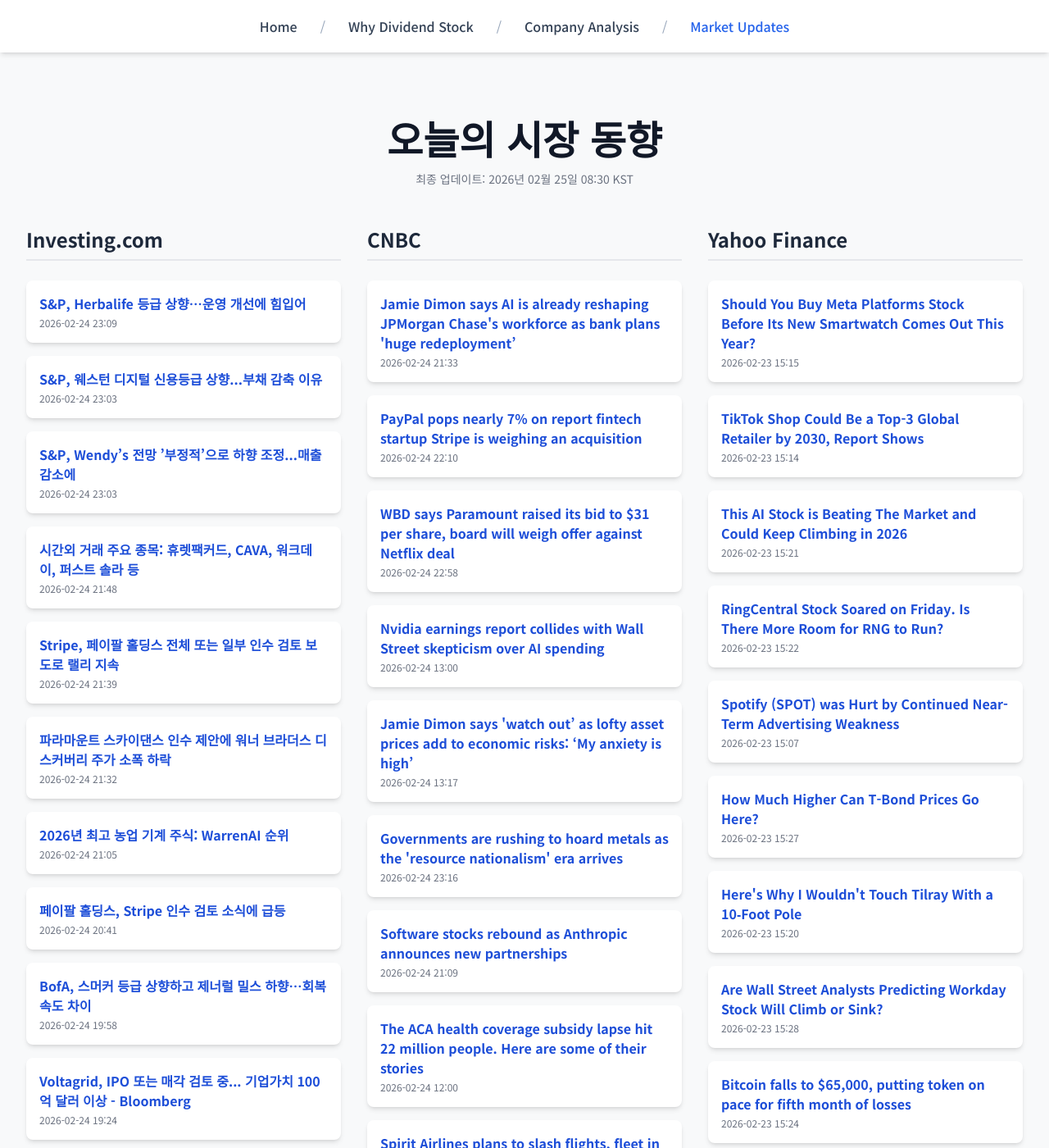
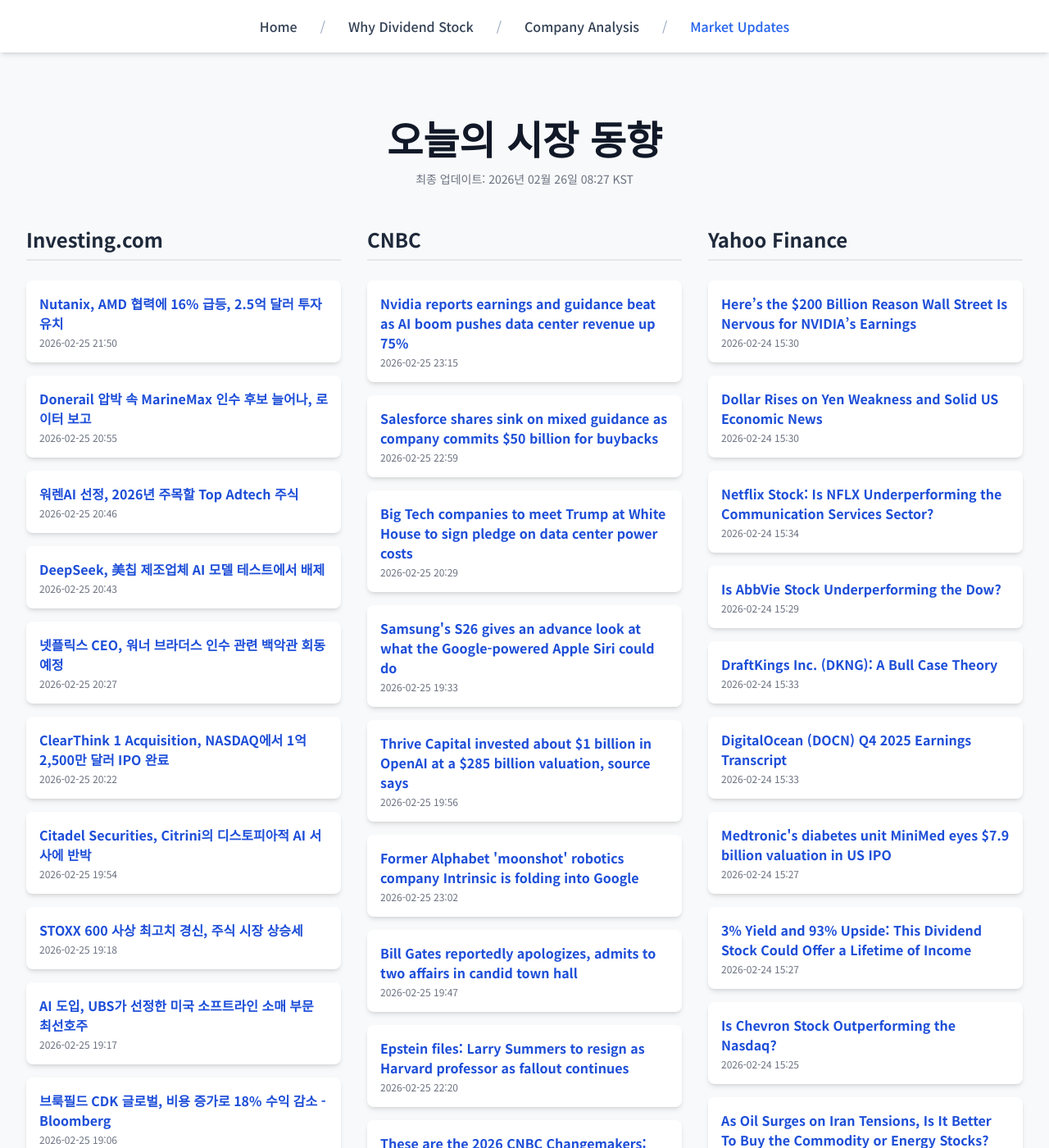
Before and after one commit to Kay-Hwang/my-company-analysis, a Jekyll site: the page built from market-updates.html, in a window 1280 px wide and 1400 px high. Shown: the whole window at 82% size. Built offline with Jekyll 4.4.1, drawn with Linux system fonts in a browser that asks for light colours; nearby versions of some CDN libraries; a script that is not in the unit is left out; some of the changed text lies outside the part shown.

Commit message:
Update daily data

```diff
--- a/_data/latest_data.json
+++ b/_data/latest_data.json
@@ -1,190 +1,190 @@
 {
-  "lastUpdated": "2026년 02월 25일 08:30 KST",
+  "lastUpdated": "2026년 02월 26일 08:27 KST",
   "news": {
     "investing": [
       {
-        "title": "S&P, Herbalife 등급 상향…운영 개선에 힘입어",
-        "link": "https://kr.investing.com/news/stock-market-news/article-93CH-1838288",
-        "pubDate": "2026-02-24 23:09:10",
-        "summary": "S&P, Herbalife 등급 상향…운영 개선에 힘입어"
+        "title": "Nutanix, AMD 협력에 16% 급등, 2.5억 달러 투자 유치",
+        "link": "https://kr.investing.com/news/stock-market-news/article-93CH-1840308",
+        "pubDate": "2026-02-25 21:50:20",
+        "summary": "Nutanix, AMD 협력에 16% 급등, 2.5억 달러 투자 유치"
       },
       {
-        "title": "S&P, 웨스턴 디지털 신용등급 상향...부채 감축 이유",
-        "link": "https://kr.investing.com/news/stock-market-news/article-93CH-1838284",
-        "pubDate": "2026-02-24 23:03:18",
-        "summary": "S&P, 웨스턴 디지털 신용등급 상향...부채 감축 이유"
+        "title": "Donerail 압박 속 MarineMax 인수 후보 늘어나, 로이터 보고",
+        "link": "https://kr.investing.com/news/stock-market-news/article-1840100",
+        "pubDate": "2026-02-25 20:55:09",
+        "summary": "Donerail 압박 속 MarineMax 인수 후보 늘어나, 로이터 보고"
       },
       {
-        "title": "S&P, Wendy’s 전망 ’부정적’으로 하향 조정...매출 감소에",
-        "link": "https://kr.investing.com/news/stock-market-news/article-93CH-1838283",
-        "pubDate": "2026-02-24 23:03:17",
-        "summary": "S&P, Wendy’s 전망 ’부정적’으로 하향 조정...매출 감소에"
+        "title": "워렌AI 선정, 2026년 주목할 Top Adtech 주식",
+        "link": "https://kr.investing.com/news/stock-market-news/article-93CH-1840083",
+        "pubDate": "2026-02-25 20:46:46",
+        "summary": "워렌AI 선정, 2026년 주목할 Top Adtech 주식"
       },
       {
-        "title": "시간외 거래 주요 종목: 휴렛팩커드, CAVA, 워크데이, 퍼스트 솔라 등",
-        "link": "https://kr.investing.com/news/stock-market-news/article-432SI-1838204",
-        "pubDate": "2026-02-24 21:48:03",
-        "summary": "시간외 거래 주요 종목: 휴렛팩커드, CAVA, 워크데이, 퍼스트 솔라 등"
+        "title": "DeepSeek, 美칩 제조업체 AI 모델 테스트에서 배제",
+        "link": "https://kr.investing.com/news/stock-market-news/article-93CH-1840077",
+        "pubDate": "2026-02-25 20:43:09",
+        "summary": "DeepSeek, 美칩 제조업체 AI 모델 테스트에서 배제"
       },
       {
-        "title": "Stripe, 페이팔 홀딩스 전체 또는 일부 인수 검토 보도로 랠리 지속",
-        "link": "https://kr.investing.com/news/stock-market-news/article-1838187",
-        "pubDate": "2026-02-24 21:39:53",
-        "summary": "Stripe, 페이팔 홀딩스 전체 또는 일부 인수 검토 보도로 랠리 지속"
+        "title": "넷플릭스 CEO, 워너 브라더스 인수 관련 백악관 회동 예정",
+        "link": "https://kr.investing.com/news/stock-market-news/article-93CH-1840051",
+        "pubDate": "2026-02-25 20:27:06",
+        "summary": "넷플릭스 CEO, 워너 브라더스 인수 관련 백악관 회동 예정"
       },
       {
-        "title": "파라마운트 스카이댄스 인수 제안에 워너 브라더스 디스커버리 주가 소폭 하락",
-        "link": "https://kr.investing.com/news/stock-market-news/article-1838162",
-        "pubDate": "2026-02-24 21:32:52",
-        "summary": "파라마운트 스카이댄스 인수 제안에 워너 브라더스 디스커버리 주가 소폭 하락"
+        "title": "ClearThink 1 Acquisition, NASDAQ에서 1억 2,500만 달러 IPO 완료",
+        "link": "https://kr.investing.com/news/stock-market-news/article-432SI-1840043",
+        "pubDate": "2026-02-25 20:22:08",
+        "summary": "ClearThink 1 Acquisition, NASDAQ에서 1억 2,500만 달러 IPO 완료"
       },
       {
-        "title": "2026년 최고 농업 기계 주식: WarrenAI 순위",
-        "link": "https://kr.investing.com/news/stock-market-news/article-93CH-1838045",
-        "pubDate": "2026-02-24 21:05:07",
-        "summary": "2026년 최고 농업 기계 주식: WarrenAI 순위"
+        "title": "Citadel Securities, Citrini의 디스토피아적 AI 서사에 반박",
+        "link": "https://kr.investing.com/news/stock-market-news/article-1839996",
+        "pubDate": "2026-02-25 19:54:17",
+        "summary": "Citadel Securities, Citrini의 디스토피아적 AI 서사에 반박"
       },
       {
-        "title": "페이팔 홀딩스, Stripe 인수 검토 소식에 급등",
-        "link": "https://kr.investing.com/news/stock-market-news/article-93CH-1838028",
-        "pubDate": "2026-02-24 20:41:00",
-        "summary": "페이팔 홀딩스, Stripe 인수 검토 소식에 급등"
+        "title": "STOXX 600 사상 최고치 경신, 주식 시장 상승세",
+        "link": "https://kr.investing.com/news/stock-market-news/article-93CH-1839944",
+        "pubDate": "2026-02-25 19:18:05",
+        "summary": "STOXX 600 사상 최고치 경신, 주식 시장 상승세"
       },
       {
-        "title": "BofA, 스머커 등급 상향하고 제너럴 밀스 하향…회복 속도 차이",
-        "link": "https://kr.investing.com/news/stock-market-news/article-1837997",
-        "pubDate": "2026-02-24 19:58:32",
-        "summary": "BofA, 스머커 등급 상향하고 제너럴 밀스 하향…회복 속도 차이"
+        "title": "AI 도입, UBS가 선정한 미국 소프트라인 소매 부문 최선호주",
+        "link": "https://kr.investing.com/news/stock-market-news/article-93CH-1839940",
+        "pubDate": "2026-02-25 19:17:29",
+        "summary": "AI 도입, UBS가 선정한 미국 소프트라인 소매 부문 최선호주"
       },
       {
-        "title": "Voltagrid, IPO 또는 매각 검토 중... 기업가치 100억 달러 이상 - Bloomberg",
-        "link": "https://kr.investing.com/news/stock-market-news/article-432SI-1837965",
-        "pubDate": "2026-02-24 19:24:10",
-        "summary": "Voltagrid, IPO 또는 매각 검토 중... 기업가치 100억 달러 이상 - Bloomberg"
+        "title": "브룩필드 CDK 글로벌, 비용 증가로 18% 수익 감소 - Bloomberg",
+        "link": "https://kr.investing.com/news/stock-market-news/article-93CH-1839922",
+        "pubDate": "2026-02-25 19:06:42",
+        "summary": "브룩필드 CDK 글로벌, 비용 증가로 18% 수익 감소 - Bloomberg"
       }
     ],
     "cnbc": [
       {
-        "title": "Jamie Dimon says AI is already reshaping JPMorgan Chase's workforce as bank plans 'huge redeployment’",
-        "link": "https://www.cnbc.com/2026/02/24/jpm-ceo-jamie-dimon-ai-reshaping-workforce-redeployment.html",
-        "pubDate": "Tue, 24 Feb 2026 21:33:36 GMT",
-        "summary": "JPMorgan, the world's biggest bank by market cap, has the industry's largest annual tech budget at nearly $20 billion, and it has outlined an ambitious AI plan."
+        "title": "Nvidia reports earnings and guidance beat as AI boom pushes data center revenue up 75%",
+        "link": "https://www.cnbc.com/2026/02/25/nvidia-nvda-earnings-report-q4-2026.html",
+        "pubDate": "Wed, 25 Feb 2026 23:15:33 GMT",
+        "summary": "Nvidia has been the best performer on Wall Street this year among tech's megacap companies."
       },
       {
-        "title": "PayPal pops nearly 7% on report fintech startup Stripe is weighing an acquisition",
-        "link": "https://www.cnbc.com/2026/02/24/paypal-stock-stripe-acquisition-report.html",
-        "pubDate": "Tue, 24 Feb 2026 22:10:28 GMT",
-        "summary": "PayPal's stock lost nearly a third of its value last year due to slowing growth and competition concerns."
+        "title": "Salesforce shares sink on mixed guidance as company commits $50 billion for buybacks",
+        "link": "https://www.cnbc.com/2026/02/25/salesforce-crm-q4-earnings-report-2026.html",
+        "pubDate": "Wed, 25 Feb 2026 22:59:18 GMT",
+        "summary": "Salesforce posted accelerating growth and pushed up its long-range revenue target thanks to a recent acquisition."
       },
       {
-        "title": "WBD says Paramount raised its bid to $31 per share, board will weigh offer against Netflix deal",
-        "link": "https://www.cnbc.com/2026/02/24/warner-bros-discovery-paramount-higher-bid-netflix.html",
-        "pubDate": "Tue, 24 Feb 2026 22:58:47 GMT",
-        "summary": "If WBD deems the new Paramount offer superior, Netflix will have four days to improve its previously agreed-upon bid."
+        "title": "Big Tech companies to meet Trump at White House to sign pledge on data center power costs",
+        "link": "https://www.cnbc.com/2026/02/25/trump-tech-ai-data-center-electricity-price-pledge.html",
+        "pubDate": "Wed, 25 Feb 2026 20:29:54 GMT",
+        "summary": "The companies attending the March 4 meeting include Amazon, Google, Meta, Microsoft, xAI, Oracle and OpenAI, a White House official confirmed."
       },
       {
-        "title": "Nvidia earnings report collides with Wall Street skepticism over AI spending",
-        "link": "https://www.cnbc.com/2026/02/24/nvidia-earnings-collide-with-wall-street-skepticism-over-ai-spending.html",
-        "pubDate": "Tue, 24 Feb 2026 13:00:02 GMT",
-        "summary": "Nvidia is the only megacap tech stock to notch gains this year as investors have turned cautious on the hefty amounts of spending on AI infrastructure."
+        "title": "Samsung's S26 gives an advance look at what the Google-powered Apple Siri could do",
+        "link": "https://www.cnbc.com/2026/02/25/samsung-s26-launch-gemini-ai-apple-siri.html",
+        "pubDate": "Wed, 25 Feb 2026 19:33:54 GMT",
+        "summary": "The Samsung S26 has three separate AI systems with Google's Gemini, Perplexity and its own upgraded Bixby."
       },
       {
-        "title": "Jamie Dimon says 'watch out’ as lofty asset prices add to economic risks: ‘My anxiety is high’",
-        "link": "https://www.cnbc.com/2026/02/23/jamie-dimon-says-watch-out-as-high-asset-prices-add-to-economic-risks-my-anxiety-is-high.html",
-        "pubDate": "Tue, 24 Feb 2026 13:17:41 GMT",
-        "summary": "JPMorgan Chase CEO Jamie Dimon is anxious as high asset levels collide with increased competition among lenders and jitters over loans to the software industry."
+        "title": "Thrive Capital invested about $1 billion in OpenAI at a $285 billion valuation, source says",
+        "link": "https://www.cnbc.com/2026/02/25/thrive-capital-openai-joshua-kushner.html",
+        "pubDate": "Wed, 25 Feb 2026 19:56:41 GMT",
+        "summary": "The investment was separate from the $100 billion funding round that OpenAI is finalizing, according to a source."
       },
       {
-        "title": "Governments are rushing to hoard metals as the 'resource nationalism' era arrives",
-        "link": "https://www.cnbc.com/2026/02/25/critical-minerals-stockpile-race-us-eu-china-resource-nationalism.html",
-        "pubDate": "Tue, 24 Feb 2026 23:16:29 GMT",
-        "summary": "A new race to secure critical minerals is unfolding across the global economy."
+        "title": "Former Alphabet 'moonshot' robotics company Intrinsic is folding into Google",
+        "link": "https://www.cnbc.com/2026/02/25/alphabet-robotics-software-intrinsic-google-ai.html",
+        "pubDate": "Wed, 25 Feb 2026 23:02:38 GMT",
+        "summary": "Instrinsic will use Gemini models and Cloud and work closely with Google DeepMind."
       },
       {
-        "title": "Software stocks rebound as Anthropic announces new partnerships",
-        "link": "https://www.cnbc.com/2026/02/24/software-stocks-anthropic-ai.html",
-        "pubDate": "Tue, 24 Feb 2026 21:09:41 GMT",
-        "summary": "Cybersecurity and software names have sold off heavily in recent weeks as investors fretted about potential disruption from artificial intelligence."
+        "title": "Bill Gates reportedly apologizes, admits to two affairs in candid town hall",
+        "link": "https://www.cnbc.com/2026/02/25/bill-gates-epstein-files-affair.html",
+        "pubDate": "Wed, 25 Feb 2026 19:47:43 GMT",
+        "summary": "Bill Gates \"took responsibility for his actions\" in a meeting with employees of the Gates Foundation, which had held fundraising discussions with Epstein."
       },
       {
-        "title": "The ACA health coverage subsidy lapse hit 22 million people. Here are some of their stories",
-        "link": "https://www.cnbc.com/2026/02/24/aca-enhanced-subsidy-expiration-effects.html",
-        "pubDate": "Tue, 24 Feb 2026 12:00:01 GMT",
-        "summary": "The lapse of enhanced subsidies for Affordable Care Act marketplace insurance has forced families to make difficult financial choices."
+        "title": "Epstein files: Larry Summers to resign as Harvard professor as fallout continues",
+        "link": "https://www.cnbc.com/2026/02/25/epstein-larry-summers-harvard-professor.html",
+        "pubDate": "Wed, 25 Feb 2026 22:20:27 GMT",
+        "summary": "Larry Summers last fall said, \"I am deeply ashamed of my actions and recognize the pain they have caused,\" after his emails with Jeffrey Epstein came to light."
       },
       {
-        "title": "Spirit Airlines plans to slash flights, fleet in bid to emerge from bankruptcy as early as spring",
-        "link": "https://www.cnbc.com/2026/02/24/spirit-airlines-bankruptcy-flights.html",
-        "pubDate": "Tue, 24 Feb 2026 22:06:30 GMT",
-        "summary": "Spirit Airlines has reached an agreement with lenders to emerge from bankruptcy by late spring or early summer."
+        "title": "These are the 2026 CNBC Changemakers: See the full list of women transforming business",
+        "link": "https://www.cnbc.com/2026/02/25/changemakers-list-women-business-leadership.html",
+        "pubDate": "Wed, 25 Feb 2026 14:03:26 GMT",
+        "summary": "CNBC reveals the 2026 Changemakers list, an annual list spotlighting women whose accomplishments have left an indelible mark on the business world."
       },
       {
-        "title": "Workday stock sinks on weak revenue guidance",
-        "link": "https://www.cnbc.com/2026/02/24/workday-wday-q4-earnings-report-2026.html",
-        "pubDate": "Tue, 24 Feb 2026 23:19:36 GMT",
-        "summary": "The results come weeks after Workday said that CEO Carl Eschenbach is stepping down, with co-founder Aneel Bhusri replacing him."
+        "title": "5 takeaways from Trump's State of the Union address",
+        "link": "https://www.cnbc.com/2026/02/25/takeaways-trump-state-of-the-union-2026.html",
+        "pubDate": "Wed, 25 Feb 2026 17:55:46 GMT",
+        "summary": "Democrats are nipping at the heels of the incumbent Republicans for control of Congress in the 2026 midterms."
       }
     ],
     "yahoo": [
       {
-        "title": "Should You Buy Meta Platforms Stock Before Its New Smartwatch Comes Out This Year?",
-        "link": "https://finance.yahoo.com/news/buy-meta-platforms-stock-smartwatch-151502689.html",
-        "pubDate": "2026-02-23T15:15:02Z",
-        "summary": "Should You Buy Meta Platforms Stock Before Its New Smartwatch Comes Out This Year?"
+        "title": "Here’s the $200 Billion Reason Wall Street Is Nervous for NVIDIA’s Earnings",
+        "link": "https://finance.yahoo.com/news/200-billion-reason-wall-street-153015777.html",
+        "pubDate": "2026-02-24T15:30:15Z",
+        "summary": "Here’s the $200 Billion Reason Wall Street Is Nervous for NVIDIA’s Earnings"
       },
       {
-        "title": "TikTok Shop Could Be a Top-3 Global Retailer by 2030, Report Shows",
-        "link": "https://finance.yahoo.com/news/tiktok-shop-could-top-3-151407235.html",
-        "pubDate": "2026-02-23T15:14:07Z",
-        "summary": "TikTok Shop Could Be a Top-3 Global Retailer by 2030, Report Shows"
+        "title": "Dollar Rises on Yen Weakness and Solid US Economic News",
+        "link": "https://finance.yahoo.com/news/dollar-rises-yen-weakness-solid-153003350.html",
+        "pubDate": "2026-02-24T15:30:03Z",
+        "summary": "Dollar Rises on Yen Weakness and Solid US Economic News"
       },
       {
-        "title": "This AI Stock is Beating The Market and Could Keep Climbing in 2026",
-        "link": "https://finance.yahoo.com/news/ai-stock-beating-market-could-152108506.html",
-        "pubDate": "2026-02-23T15:21:08Z",
-        "summary": "This AI Stock is Beating The Market and Could Keep Climbing in 2026"
+        "title": "Netflix Stock: Is NFLX Underperforming the Communication Services Sector?",
+        "link": "https://finance.yahoo.com/news/netflix-stock-nflx-underperforming-communication-153406425.html",
+        "pubDate": "2026-02-24T15:34:06Z",
+        "summary": "Netflix Stock: Is NFLX Underperforming the Communication Services Sector?"
       },
       {
-        "title": "RingCentral Stock Soared on Friday. Is There More Room for RNG to Run?",
-        "link": "https://finance.yahoo.com/news/ringcentral-stock-soared-friday-more-152219391.html",
-        "pubDate": "2026-02-23T15:22:19Z",
-        "summary": "RingCentral Stock Soared on Friday. Is There More Room for RNG to Run?"
+        "title": "Is AbbVie Stock Underperforming the Dow?",
+        "link": "https://finance.yahoo.com/news/abbvie-stock-underperforming-dow-152940361.html",
+        "pubDate": "2026-02-24T15:29:40Z",
+        "summary": "Is AbbVie Stock Underperforming the Dow?"
       },
       {
-        "title": "Spotify (SPOT) was Hurt by Continued Near-Term Advertising Weakness",
-        "link": "https://finance.yahoo.com/news/spotify-spot-hurt-continued-near-150743630.html",
-        "pubDate": "2026-02-23T15:07:43Z",
-        "summary": "Spotify (SPOT) was Hurt by Continued Near-Term Advertising Weakness"
+        "title": "DraftKings Inc. (DKNG): A Bull Case Theory",
+        "link": "https://finance.yahoo.com/news/draftkings-inc-dkng-bull-case-153346313.html",
+        "pubDate": "2026-02-24T15:33:46Z",
+        "summary": "DraftKings Inc. (DKNG): A Bull Case Theory"
       },
       {
-        "title": "How Much Higher Can T-Bond Prices Go Here?",
-        "link": "https://finance.yahoo.com/news/much-higher-t-bond-prices-152758195.html",
-        "pubDate": "2026-02-23T15:27:58Z",
-        "summary": "How Much Higher Can T-Bond Prices Go Here?"
+        "title": "DigitalOcean (DOCN) Q4 2025 Earnings Transcript",
+        "link": "https://finance.yahoo.com/news/digitalocean-docn-q4-2025-earnings-153300109.html",
+        "pubDate": "2026-02-24T15:33:00Z",
+        "summary": "DigitalOcean (DOCN) Q4 2025 Earnings Transcript"
       },
       {
-        "title": "Here's Why I Wouldn't Touch Tilray With a 10‑Foot Pole",
-        "link": "https://finance.yahoo.com/news/heres-why-wouldnt-touch-tilray-152000782.html",
-        "pubDate": "2026-02-23T15:20:00Z",
-        "summary": "Here's Why I Wouldn't Touch Tilray With a 10‑Foot Pole"
+        "title": "Medtronic's diabetes unit MiniMed eyes $7.9 billion valuation in US IPO",
+        "link": "https://finance.yahoo.com/news/medtronics-minimed-aims-raise-784-113953350.html",
+        "pubDate": "2026-02-24T15:27:44Z",
+        "summary": "Medtronic's diabetes unit MiniMed eyes $7.9 billion valuation in US IPO"
       },
       {
-        "title": "Are Wall Street Analysts Predicting Workday Stock Will Climb or Sink?",
-        "link": "https://finance.yahoo.com/news/wall-street-analysts-predicting-workday-152826498.html",
-        "pubDate": "2026-02-23T15:28:26Z",
-        "summary": "Are Wall Street Analysts Predicting Workday Stock Will Climb or Sink?"
+        "title": "3% Yield and 93% Upside: This Dividend Stock Could Offer a Lifetime of Income",
+        "link": "https://finance.yahoo.com/news/3-yield-93-upside-dividend-152734032.html",
+        "pubDate": "2026-02-24T15:27:34Z",
+        "summary": "3% Yield and 93% Upside: This Dividend Stock Could Offer a Lifetime of Income"
       },
       {
-        "title": "Bitcoin falls to $65,000, putting token on pace for fifth month of losses",
-        "link": "https://finance.yahoo.com/news/bitcoin-falls-to-65000-putting-token-on-pace-for-fifth-month-of-losses-152405934.html",
-        "pubDate": "2026-02-23T15:24:05Z",
-        "summary": "Bitcoin falls to $65,000, putting token on pace for fifth month of losses"
+        "title": "Is Chevron Stock Outperforming the Nasdaq?",
+        "link": "https://finance.yahoo.com/news/chevron-stock-outperforming-nasdaq-152524863.html",
+        "pubDate": "2026-02-24T15:25:24Z",
+        "summary": "Is Chevron Stock Outperforming the Nasdaq?"
       },
       {
-        "title": "Could This 1 Surprising Stock Be the Best Buy for a Future Dominated by AI Agents?",
-        "link": "https://finance.yahoo.com/news/could-1-surprising-stock-best-153002513.html",
-        "pubDate": "2026-02-23T15:30:02Z",
-        "summary": "Could This 1 Surprising Stock Be the Best Buy for a Future Dominated by AI Agents?"
+        "title": "As Oil Surges on Iran Tensions, Is It Better To Buy the Commodity or Energy Stocks?",
+        "link": "https://finance.yahoo.com/news/oil-surges-iran-tensions-better-153632246.html",
+        "pubDate": "2026-02-24T15:36:32Z",
+        "summary": "As Oil Surges on Iran Tensions, Is It Better To Buy the Commodity or Energy Stocks?"
       }
     ]
   }
```
